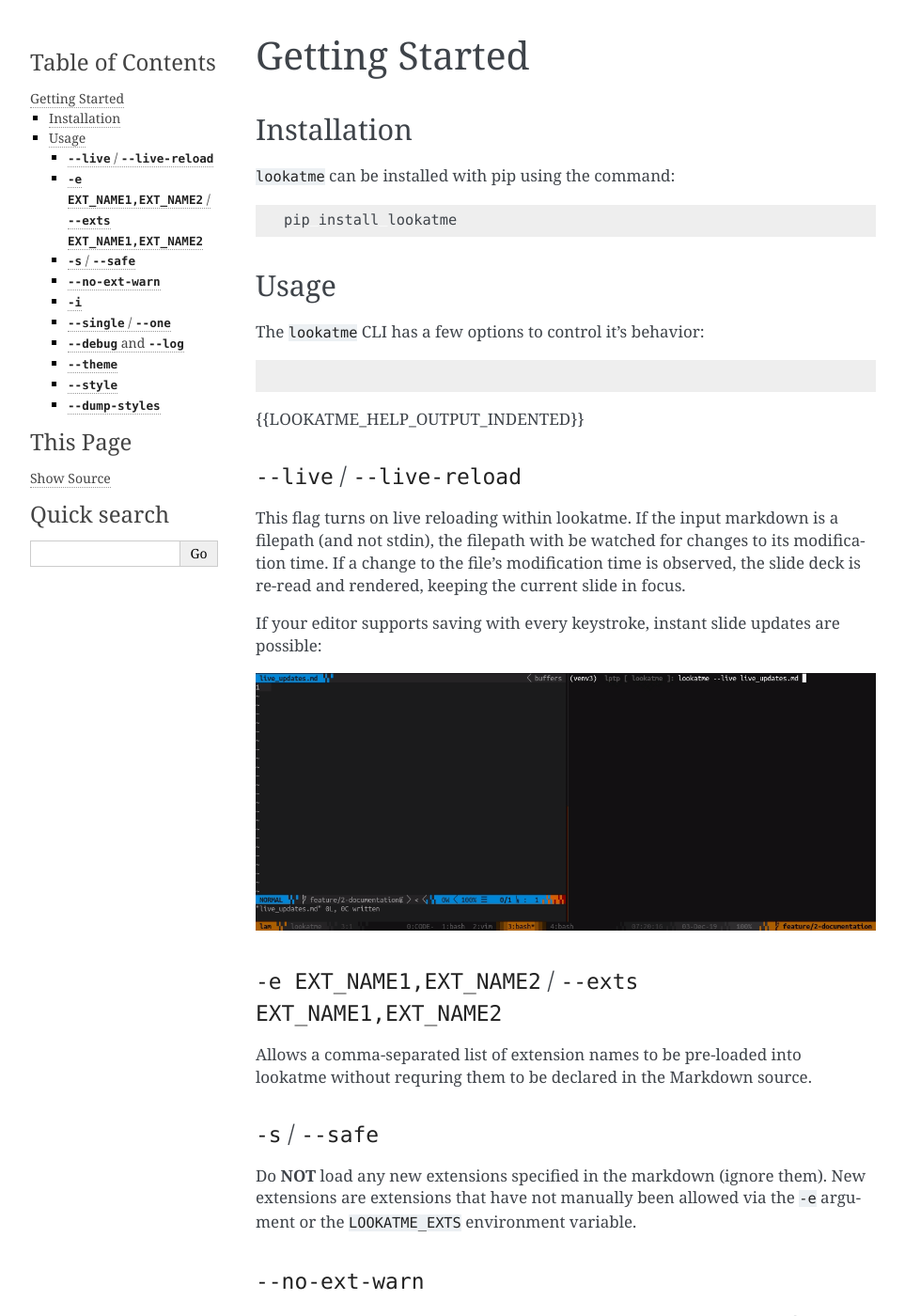
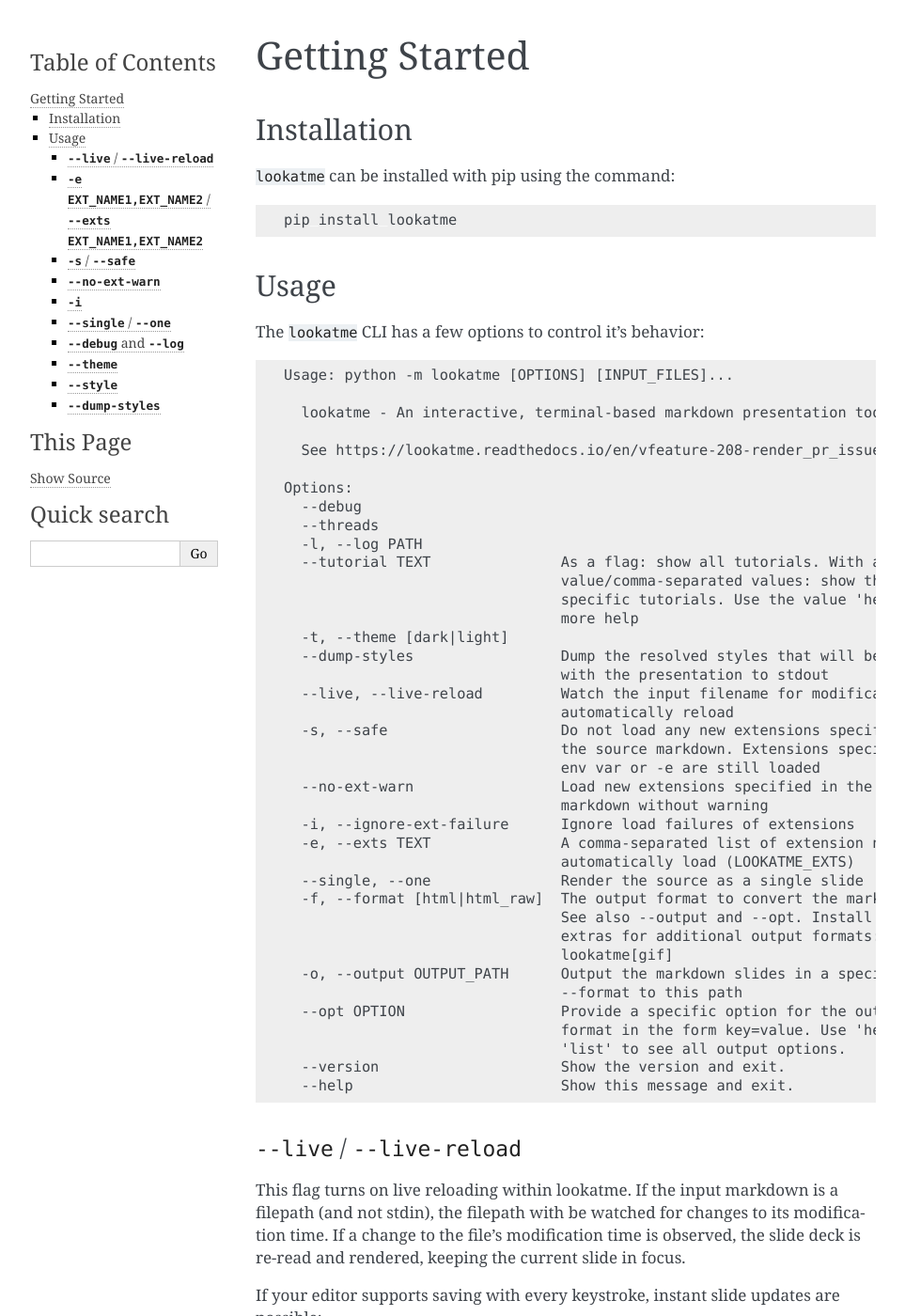
Before and after one commit to d0c-s4vage/lookatme, a Sphinx documentation site: the page built from docs/source/getting_started.rst, in a window 1280 px wide and 1400 px high. Shown: the whole window at 94% size, without its empty margins (148-1111 px from the left). Built offline with Sphinx 7.4.7, drawn with Linux system fonts in a browser that asks for light colours; pages that are not in the unit, such as notebooks, are missing from menus; the version number could not be read and is left out.

Commit message:
Commit for feature-208-render_pr_issue_markdown

```diff
--- a/docs/source/conf.py
+++ b/docs/source/conf.py
@@ -47,7 +47,7 @@
 
 
 # The full version, including alpha/beta/rc tags
-release = os.environ.get("READTHEDOCS_VERSION", '{{VERSION}}')
+release = os.environ.get("READTHEDOCS_VERSION", 'feature-208-render_pr_issue_markdown')
 
 
 # -- General configuration ---------------------------------------------------
--- a/docs/source/getting_started.rst
+++ b/docs/source/getting_started.rst
@@ -20,7 +20,45 @@
 
 .. code-block:: text
 
-{{LOOKATME_HELP_OUTPUT_INDENTED}}
+    Usage: python -m lookatme [OPTIONS] [INPUT_FILES]...
+
+      lookatme - An interactive, terminal-based markdown presentation tool.
+
+      See https://lookatme.readthedocs.io/en/vfeature-208-render_pr_issue_markdown for documentation
+
+    Options:
+      --debug
+      --threads
+      -l, --log PATH
+      --tutorial TEXT               As a flag: show all tutorials. With a
+                                    value/comma-separated values: show the
+                                    specific tutorials. Use the value 'help' for
+                                    more help
+      -t, --theme [dark|light]
+      --dump-styles                 Dump the resolved styles that will be used
+                                    with the presentation to stdout
+      --live, --live-reload         Watch the input filename for modifications and
+                                    automatically reload
+      -s, --safe                    Do not load any new extensions specified in
+                                    the source markdown. Extensions specified via
+                                    env var or -e are still loaded
+      --no-ext-warn                 Load new extensions specified in the source
+                                    markdown without warning
+      -i, --ignore-ext-failure      Ignore load failures of extensions
+      -e, --exts TEXT               A comma-separated list of extension names to
+                                    automatically load (LOOKATME_EXTS)
+      --single, --one               Render the source as a single slide
+      -f, --format [html|html_raw]  The output format to convert the markdown to.
+                                    See also --output and --opt. Install lookatme
+                                    extras for additional output formats:
+                                    lookatme[gif]
+      -o, --output OUTPUT_PATH      Output the markdown slides in a specific
+                                    --format to this path
+      --opt OPTION                  Provide a specific option for the output
+                                    format in the form key=value. Use 'help' or
+                                    'list' to see all output options.
+      --version                     Show the version and exit.
+      --help                        Show this message and exit.
 
 ``--live`` / ``--live-reload``
 ^^^^^^^^^^^^^^^^^^^^^^^^^^^^^^
--- a/lookatme/__init__.py
+++ b/lookatme/__init__.py
@@ -1 +1 @@
-VERSION = __version__ = "{{VERSION}}"
+VERSION = __version__ = "feature-208-render_pr_issue_markdown"
--- a/setup.py
+++ b/setup.py
@@ -50,7 +50,7 @@
 
 setup(
     name="lookatme",
-    version="{{VERSION}}",
+    version="feature-208-render_pr_issue_markdown",
     description="An interactive, command-line presentation tool",
     author="James Johnson",
     author_email="d0c.s4vage@gmail.com",
```
Also changed, not shown: README.md (+1 -1 lines), 2 other files.
